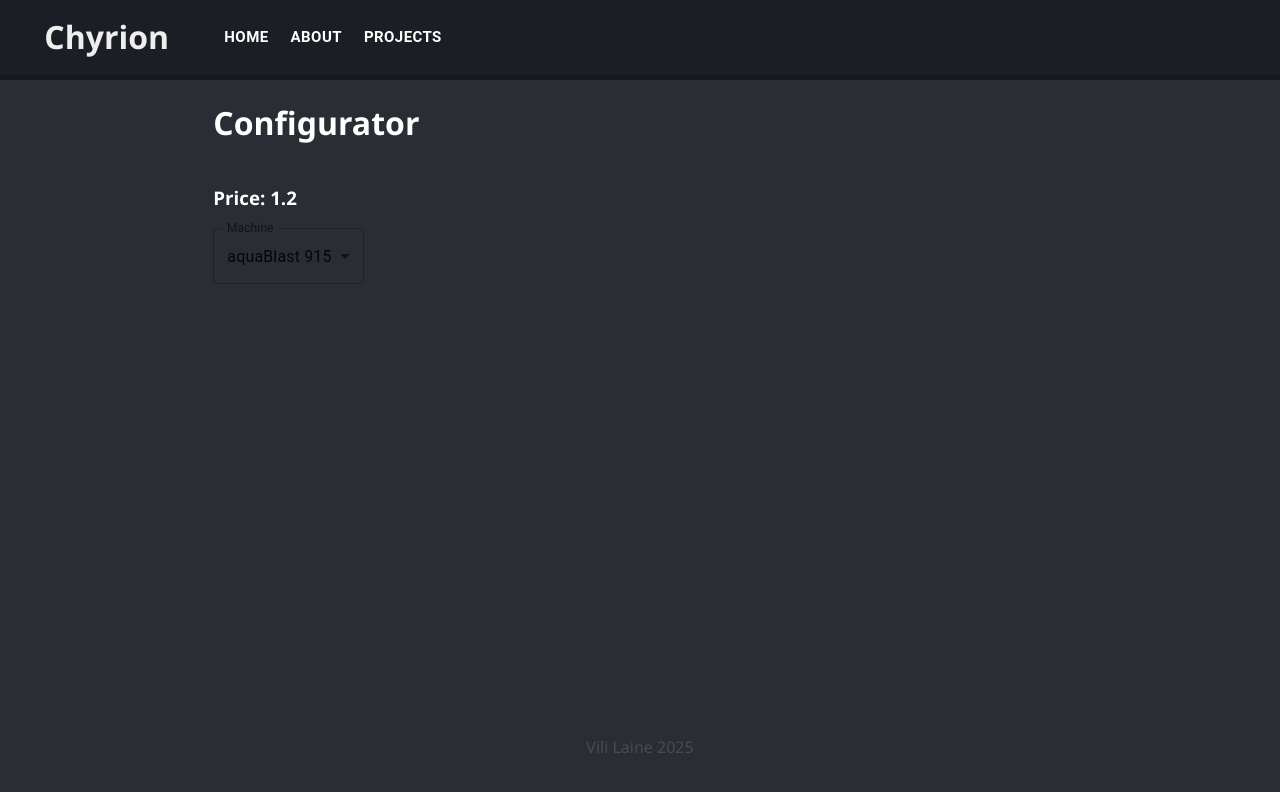
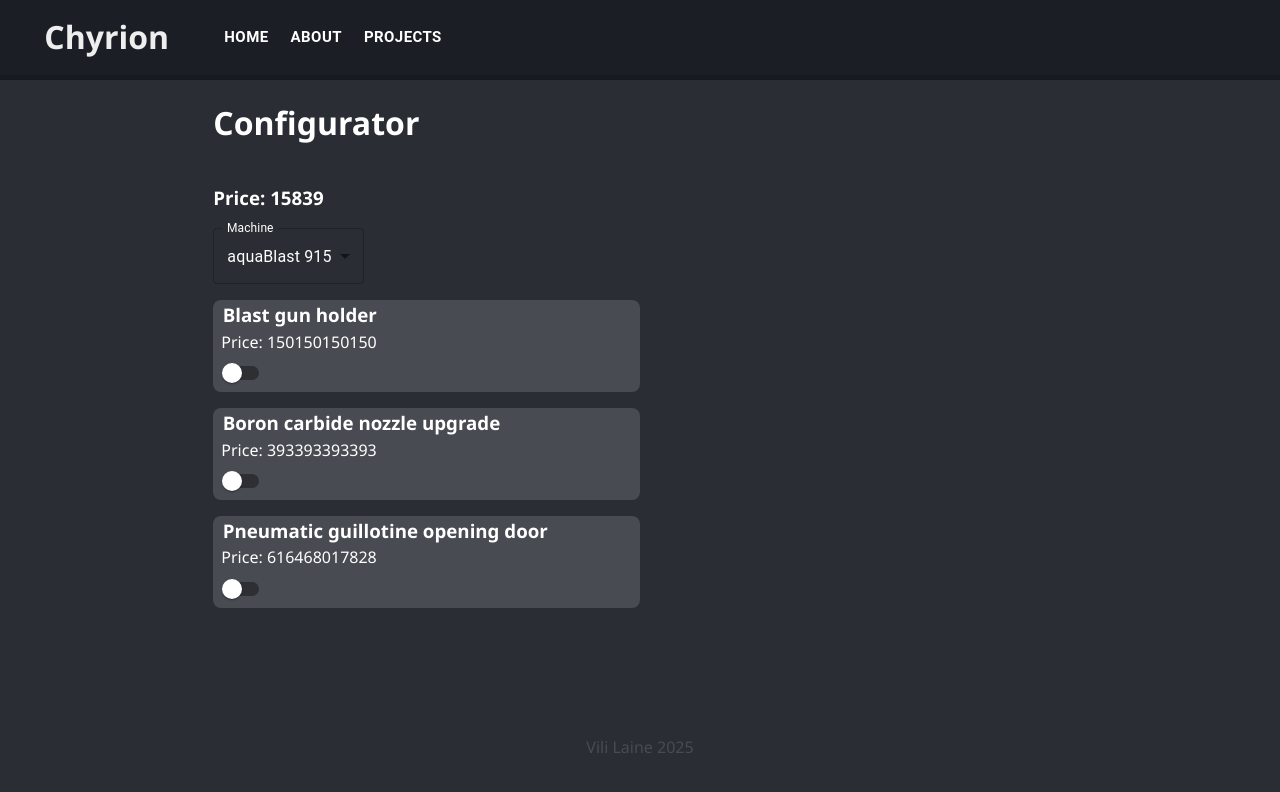
Before and after one commit to Chyrion/Personal-Page, a React (Create React App) app: page /Configurator in a window 1280 px wide. Shown: the top 792 px of the page. Built offline with nearby package versions, Linux system fonts and the light colour scheme.

Commit message:
Added listing of options, option handling currently broken though

```diff
--- a/src/App.css
+++ b/src/App.css
@@ -241,3 +241,30 @@ a:hover {
   margin: 0;
   padding: 1% 1em 0 1em;
 }
+
+#machine-select,
+#machine-select-label {
+  color: white;
+}
+
+.MuiSvgIcon-root {
+  color: white;
+}
+
+.configurator-options .configurator-option-box {
+  display: flex;
+  flex-direction: column;
+}
+
+.configurator-option-box {
+  margin: 1em 0;
+  background-color: #484b52;
+  border-radius: 0.5em;
+  max-width: 50%;
+  min-width: none;
+}
+
+.configurator-option-box h3,
+.configurator-option-box p {
+  margin: 0.1em 0.5em;
+}
--- a/src/components/Configurator.tsx
+++ b/src/components/Configurator.tsx
@@ -1,10 +1,11 @@
-import { useState } from 'react';
+import { ChangeEvent, useState } from 'react';
 import {
   FormControl,
   InputLabel,
   MenuItem,
   Select,
   SelectChangeEvent,
+  Switch,
 } from '@mui/material';
 
 interface Machine {
@@ -18,6 +19,13 @@ interface MachineOption {
   name: string;
   price: Array<number | null>;
   selected: boolean;
+}
+
+type ChangeFunction = (e: ChangeEvent) => any;
+
+interface OptionBoxProps {
+  machineOption: MachineOption;
+  onChange: ChangeFunction;
 }
 
 const machines: Array<Machine> = [
@@ -48,6 +56,16 @@ const options: Array<MachineOption> = [
   },
 ];
 
+const OptionBox = ({ machineOption, onChange }: OptionBoxProps) => {
+  return (
+    <div className='configurator-option-box'>
+      <h3>{machineOption.name}</h3>
+      <p>Price: {machineOption.price}</p>
+      <Switch id={machineOption.id.toString()} onChange={onChange} />
+    </div>
+  );
+};
+
 const Configurator = () => {
   const [price, setPrice] = useState(1.2);
   const [machine, setMachine] = useState(machines[0]);
@@ -55,6 +73,15 @@ const Configurator = () => {
 
   const handleMachine = (event: SelectChangeEvent) => {
     setMachine(machines[parseInt(event.target.value)]);
+  };
+
+  const handleOption = (event: ChangeEvent) => {
+    let optionHandled = options[parseInt(event.target.id)];
+    setOption([
+      ...options,
+      { ...optionHandled, selected: !optionHandled.selected },
+    ]);
+    console.log(options);
   };
 
   return (
@@ -66,7 +93,7 @@ const Configurator = () => {
         flexDirection: 'column',
       }}>
       <h1>Configurator</h1>
-      <h3>Price: {price}</h3>
+      <h3>Price: {machine.price}</h3>
       <div className='configurator-config'>
         <FormControl>
           <InputLabel id='machine-select-label'>Machine</InputLabel>
@@ -81,6 +108,11 @@ const Configurator = () => {
             ))}
           </Select>
         </FormControl>
+        <div className='configurator-options'>
+          {options.map((_option) => (
+            <OptionBox machineOption={_option} onChange={handleOption} />
+          ))}
+        </div>
       </div>
     </div>
   );
```
